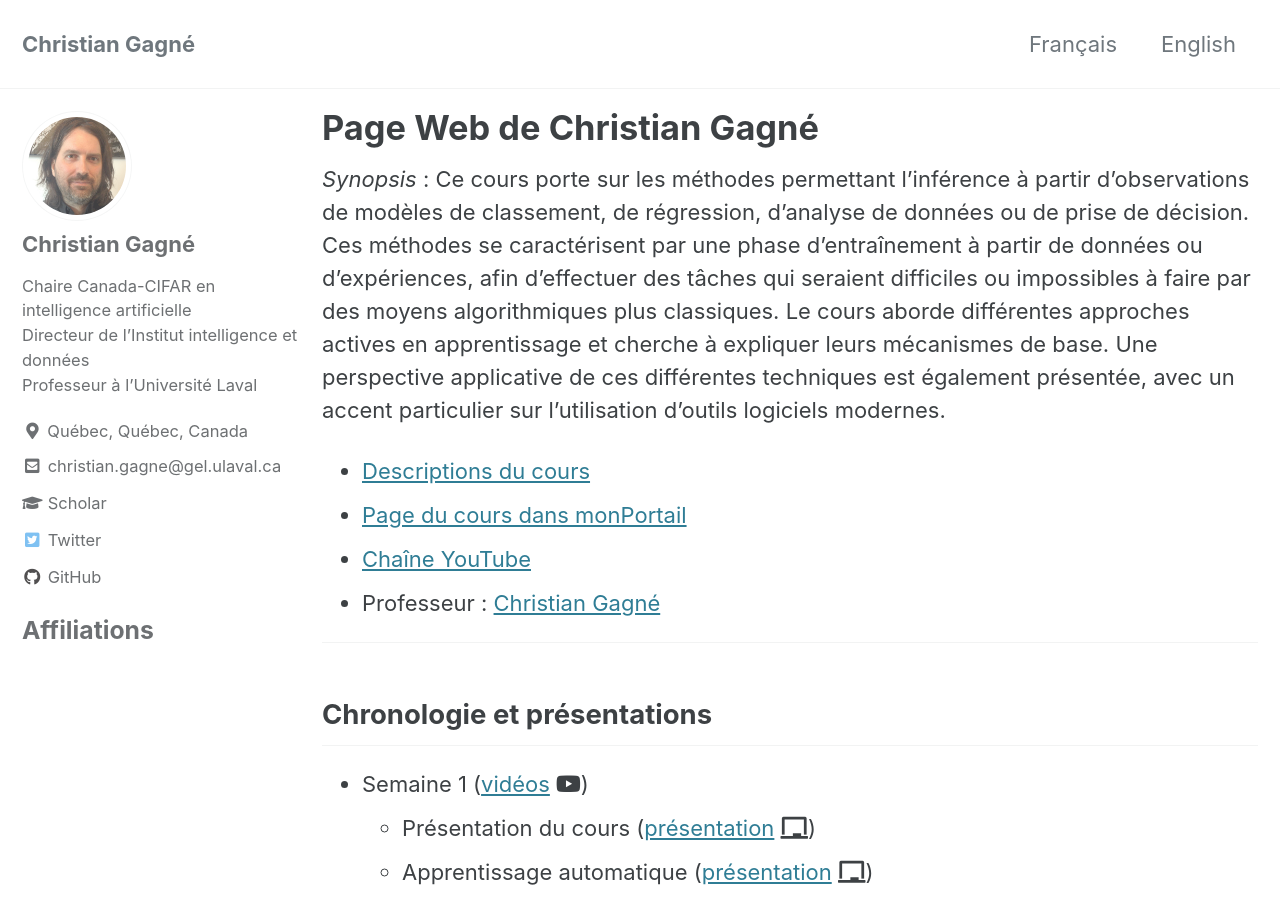
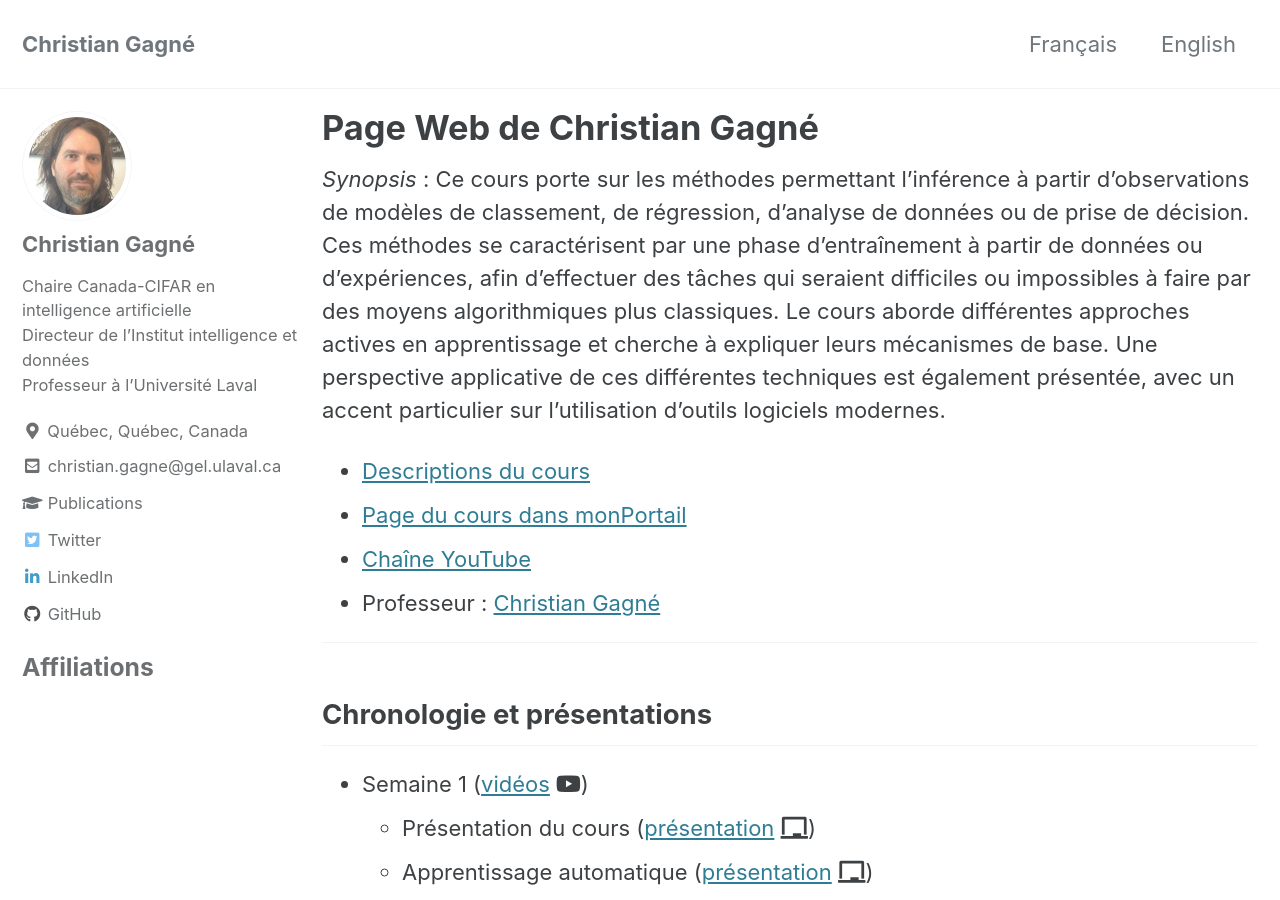
Before and after one commit to chgagne/chgagne.github.io, a Jekyll site: the page built from _pages/francais.md, in a window 1280 px wide and 900 px high. Built offline with Jekyll 4.4.1, drawn with Linux system fonts in a browser that asks for light colours; cached includes are drawn as plain includes.

Commit message:
Ajustements sidebar.

```diff
--- a/_pages/francais.md
+++ b/_pages/francais.md
@@ -6,21 +6,22 @@ redirect_from: /
 author:
   name             : "Christian Gagné"
   avatar           : "/images/cgagne.jpg"
-  bio              : "Chaire Canada-CIFAR en intelligence artificielle<br/>
-                      Directeur de l'Institut intelligence et données<br/>
-                      Professeur à l'Université Laval"
+  bio              : "Chaire Canada-CIFAR en intelligence artificielle<br/>Directeur de l'Institut intelligence et données<br/> Professeur à l'Université Laval"
   location         : "Québec, Québec, Canada"
   #email            : "christian.gagne@gel.ulaval.ca"
   links:
     - label: "christian.gagne@gel.ulaval.ca"
       icon: "fas fa-fw fa-envelope-square"
       url: "mailto:christian.gagne@gel.ulaval.ca"
-    - label: "Scholar"
+    - label: "Publications"
       icon: "fa fa-graduation-cap"
       url: "https://scholar.google.com/citations?hl=fr&user=egixsbEAAAAJ&view_op=list_works&sortby=pubdate"
     - label: "Twitter"
       icon: "fab fa-fw fa-twitter-square"
       url: "https://twitter.com/chgagne"
+    - label: "LinkedIn"
+      icon: "fab fa-fw fa-linkedin-in"
+      url: "https://www.linkedin.com/in/christian-gagn%C3%A9-a926b47/"
     - label: "GitHub"
       icon: "fab fa-fw fa-github"
       url: "https://github.com/chgagne"
```
